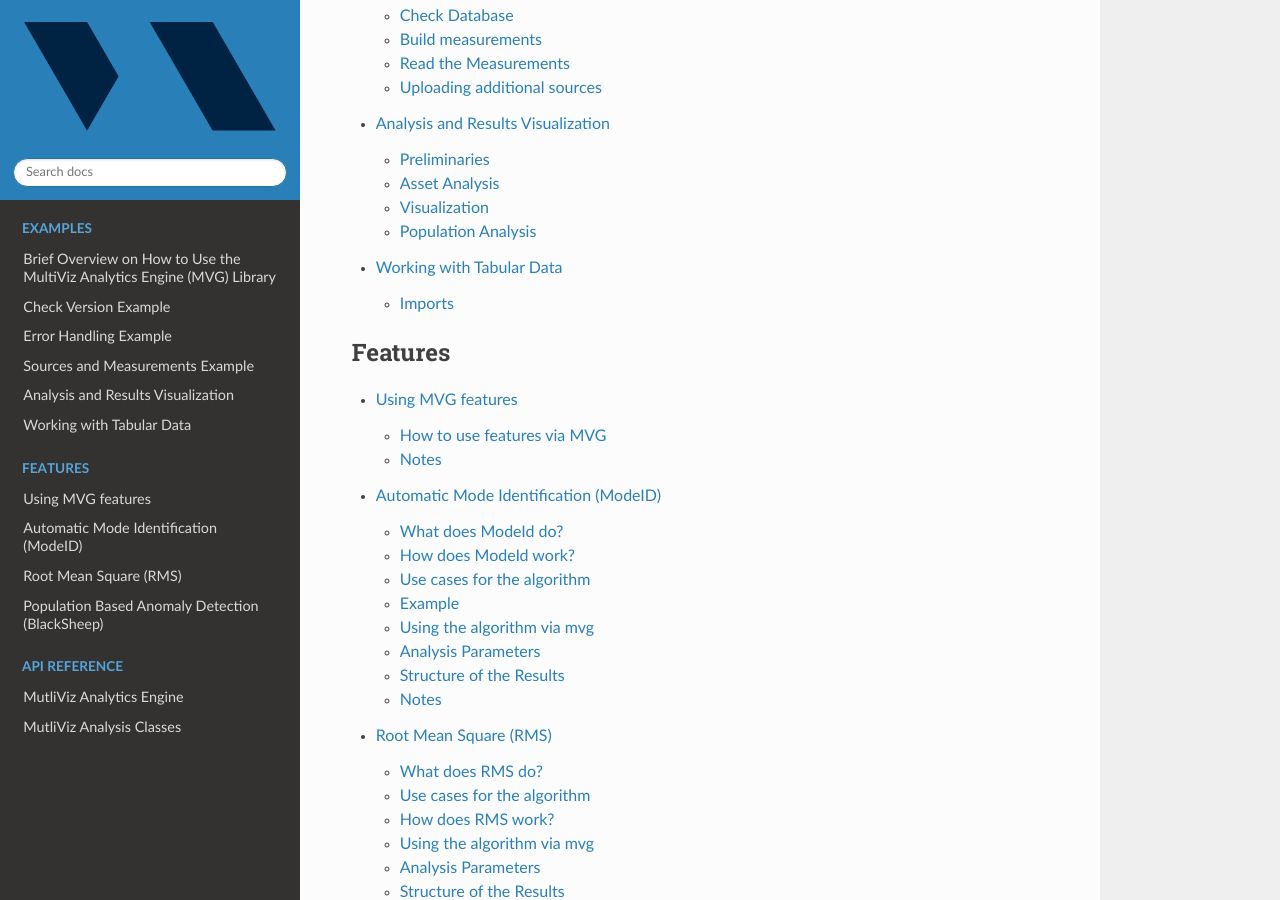
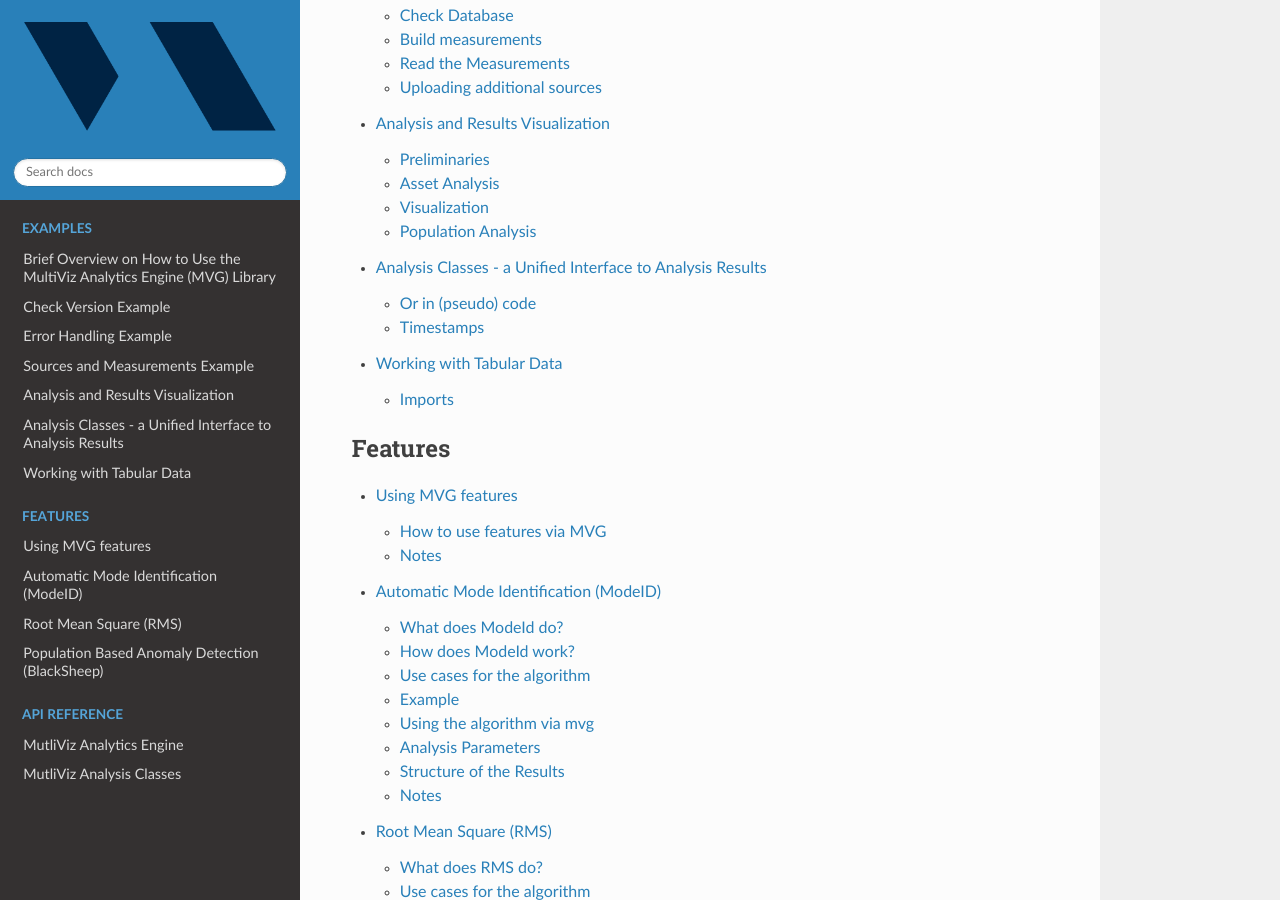
Before and after one commit to vikinganalytics/mvg, a Sphinx documentation site: the page built from docs/source/index.rst, in a window 1280 px wide and 900 px high, scrolled down 2792 px. Built offline with Sphinx 7.4.7 and the Read the Docs theme 2.0.0, drawn with Linux system fonts in a browser that asks for light colours.

Commit message:
Adding the analysis classes example to index

```diff
--- a/docs/source/index.rst
+++ b/docs/source/index.rst
@@ -16,6 +16,7 @@
    content/examples/error_handling
    content/examples/sources_and_measurements
    content/examples/analysis_visual
+   content/examples/analysis_classes
    content/examples/tabular_example
 
 .. toctree::
```
